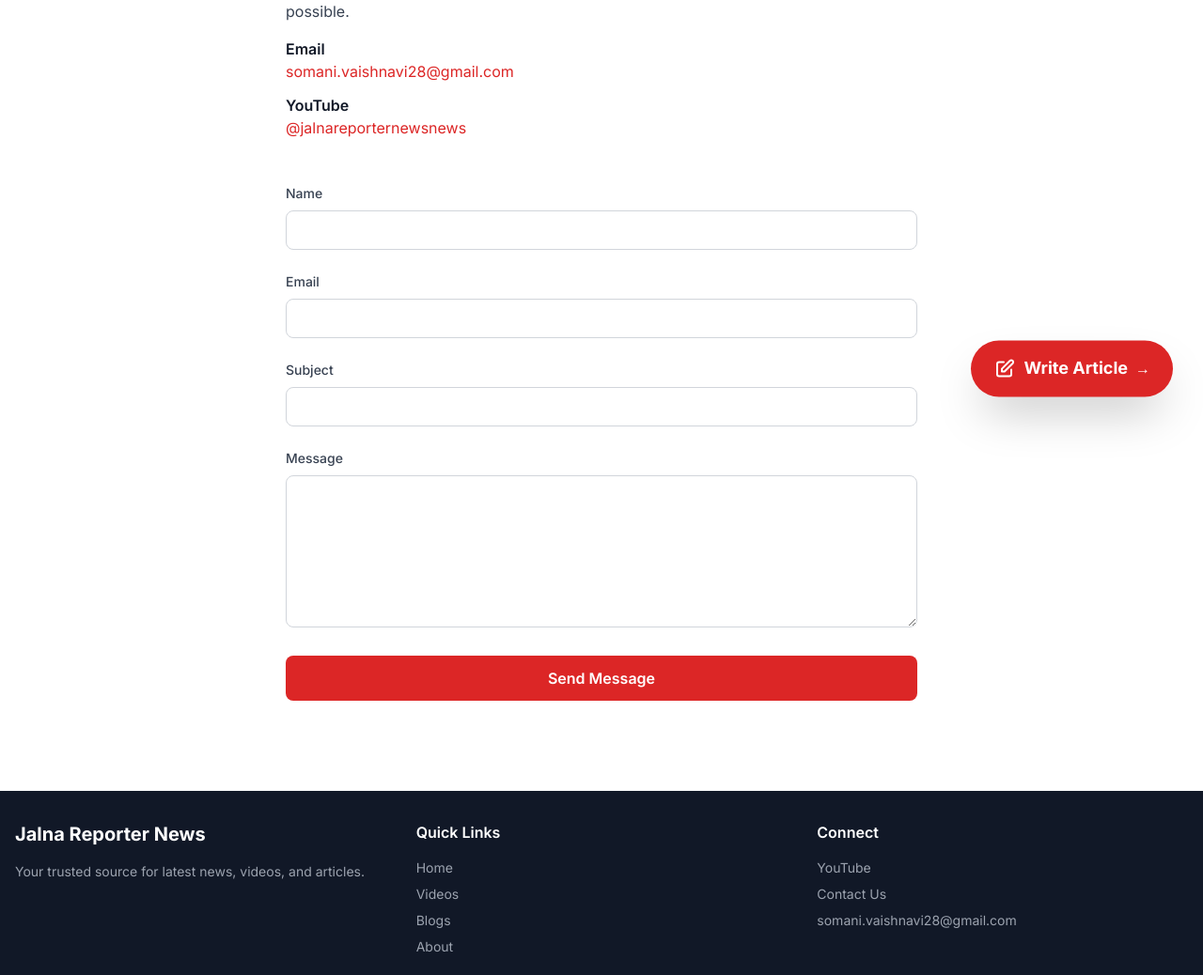
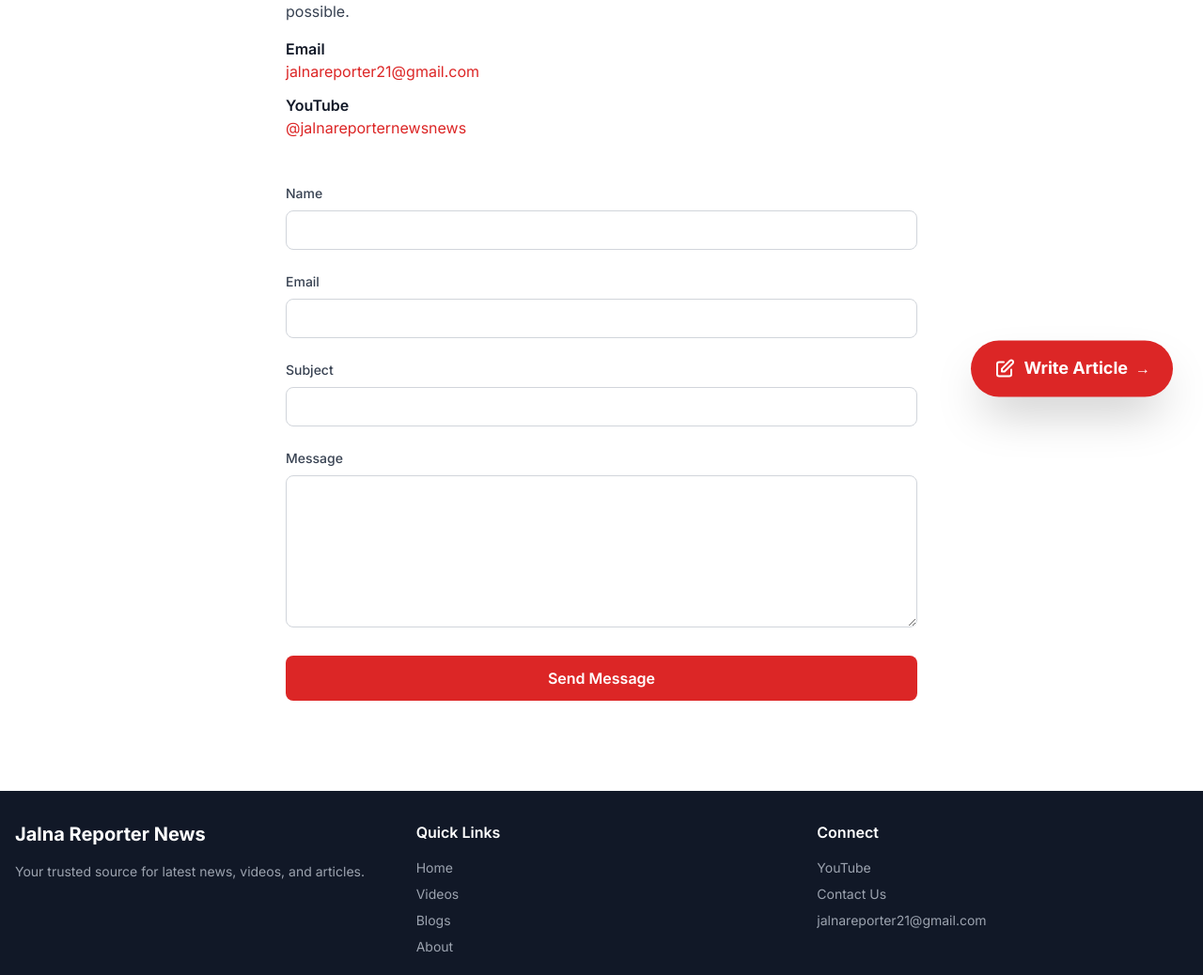
Before and after one commit to vaishnavisomani28/Jalna_reporter_news, a Next.js app: page /contact in a window 1280 px wide. Shown: the part 345-1383 px from the top of the page at 94% size. Built offline with nearby package versions, Linux system fonts and the light colour scheme; no server answers; the database is empty.

Commit message:
Update email ID from somani.vaishnavi28@gmail.com to jalnareporter21@gmail.com

```diff
--- a/app/contact/page.tsx
+++ b/app/contact/page.tsx
@@ -55,8 +55,8 @@
             <div className="space-y-3">
               <div>
                 <h3 className="font-semibold text-gray-900">Email</h3>
-                <a href="mailto:somani.vaishnavi28@gmail.com" className="text-primary hover:underline">
-                  somani.vaishnavi28@gmail.com
+                <a href="mailto:jalnareporter21@gmail.com" className="text-primary hover:underline">
+                  jalnareporter21@gmail.com
                 </a>
               </div>
               <div>
--- a/components/Footer.tsx
+++ b/components/Footer.tsx
@@ -55,8 +55,8 @@
                 </Link>
               </li>
               <li>
-                <a href="mailto:somani.vaishnavi28@gmail.com" className="hover:text-white transition-colors">
-                  somani.vaishnavi28@gmail.com
+                <a href="mailto:jalnareporter21@gmail.com" className="hover:text-white transition-colors">
+                  jalnareporter21@gmail.com
                 </a>
               </li>
             </ul>
```
